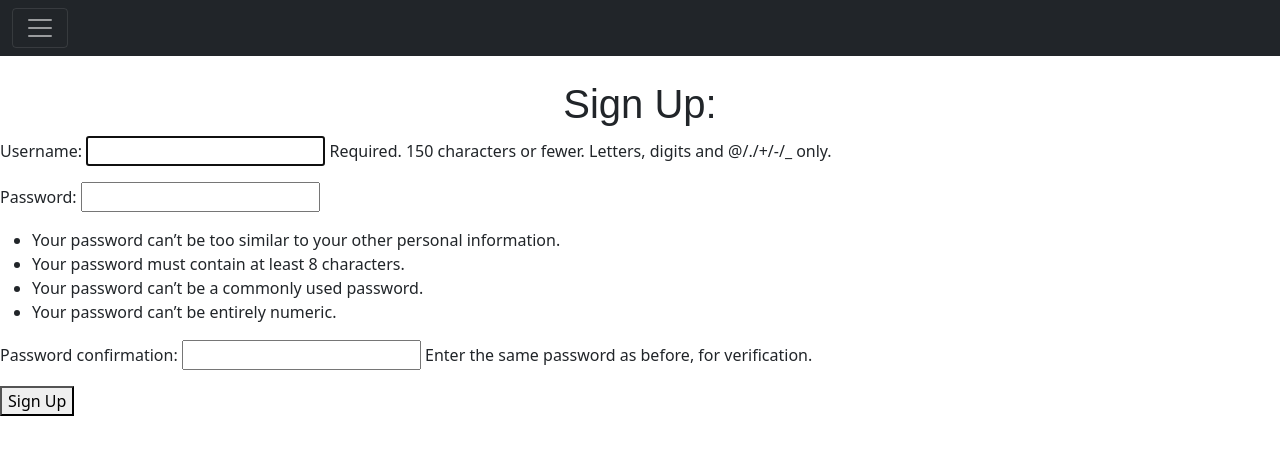
After one commit to Adamhunter108/aliases, a Django app: page /signup/ in a window 1280 px wide. The commit adds this page. Shown: the top 455 px of the page. Run offline with Django 3.2, Linux system fonts and the light colour scheme.

Commit message:
added sign up page

```diff
--- a/babyjesus/joebananas/templates/joebananas/home.html
+++ b/babyjesus/joebananas/templates/joebananas/home.html
@@ -51,8 +51,10 @@ h1 {
 
     {% else %}
     	<a href="{% url 'login' %}" style="font-family: sans-serif;">Login</a>
+      <br />
+      <a href="{% url 'signup' %}" style="font-family: sans-serif;">Sign Up</a>
 
-
+      <br />
     {% endif %}
 
     <br />
--- a/babyjesus/joebananas/templates/registration/login.html
+++ b/babyjesus/joebananas/templates/registration/login.html
@@ -37,6 +37,9 @@ h2 {
 
       <a href="{% url 'home' %}" style="font-family: sans-serif;">Home</a>
 
+      <br />
+      <a href="{% url 'signup' %}" style="font-family: sans-serif;">Sign Up</a>
+
   </div>
 </div>
 <nav class="navbar navbar-dark bg-dark">
--- /dev/null
+++ b/babyjesus/joebananas/templates/registration/sign_up.html
@@ -0,0 +1,56 @@
+{% load static %}
+
+<meta charset="utf-8">
+<meta name="viewport" content="width=device-width, initial-scale=1">
+
+<link href="https://cdn.jsdelivr.net/npm/bootstrap@5.0.1/dist/css/bootstrap.min.css" rel="stylesheet" integrity="sha384-+0n0xVW2eSR5OomGNYDnhzAbDsOXxcvSN1TPprVMTNDbiYZCxYbOOl7+AMvyTG2x" crossorigin="anonymous">
+
+
+
+{% block content %}
+
+<style>
+h1 {
+	font-family: sans-serif;
+	display: flex;
+	align-items: center;
+	justify-content: center
+}
+</style>
+
+<div class="collapse" id="navbarToggleExternalContent">
+  <div class="bg-dark p-4">
+    <h5 class="text-white h4">
+
+     <p style="font-family: sans-serif">The law, in order to enter the Wu-Tang</p><p style="font-family: sans-serif">You must bring the Ol' Dirty Bastard type slang</p>
+    </h5>
+
+      <a href="{% url 'home' %}" style="font-family: sans-serif;">Home</a>
+  </div>
+</div>
+<nav class="navbar navbar-dark bg-dark">
+  <div class="container-fluid">
+    <button class="navbar-toggler" type="button" data-bs-toggle="collapse" data-bs-target="#navbarToggleExternalContent" aria-controls="navbarToggleExternalContent" aria-expanded="false" aria-label="Toggle navigation">
+      <span class="navbar-toggler-icon"></span>
+    </button>
+  </div>
+</nav>
+
+<br />
+<h1>Sign Up:</h1>
+
+
+  <form method="post">
+    {% csrf_token %}
+    {{ form.as_p }}
+    <button type="submit">Sign Up</button>
+  </form>
+
+
+
+
+
+
+<script src="https://cdn.jsdelivr.net/npm/bootstrap@5.0.1/dist/js/bootstrap.bundle.min.js" integrity="sha384-gtEjrD/SeCtmISkJkNUaaKMoLD0//ElJ19smozuHV6z3Iehds+3Ulb9Bn9Plx0x4" crossorigin="anonymous"></script>
+
+{% endblock %}
--- a/babyjesus/joebananas/urls.py
+++ b/babyjesus/joebananas/urls.py
@@ -8,4 +8,5 @@ urlpatterns = [
     path('add/', views.add_name, name='add_name'),
     path("login/", views.login_view, name="login"),
     path("logout/", views.log_out, name="logout"),
+    path("signup/", views.SignUp.as_view(), name="signup"),
 ]
--- a/babyjesus/joebananas/views.py
+++ b/babyjesus/joebananas/views.py
@@ -9,7 +9,7 @@ from django.contrib.auth.forms import UserCreationForm, AuthenticationForm
 from django.contrib.auth.decorators import login_required
 import random
 from django.http import HttpResponse, HttpResponseNotFound, Http404,  HttpResponseRedirect
-
+from django.urls import reverse_lazy
 
 def home(request):
 	all_names = Names.objects.all()
@@ -60,3 +60,8 @@ def login_view(request):
 def log_out(request):
     logout(request)
     return redirect("joebananas/home.html")
+
+class SignUp(CreateView):
+  form_class = UserCreationForm
+  success_url = reverse_lazy("login")
+  template_name = "registration/sign_up.html"
```
Also changed, not shown: babyjesus/joebananas/templates/joebananas/sign_up.html (deleted, +0 -19 lines).
